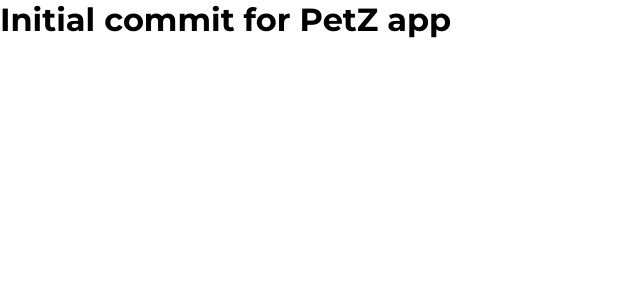
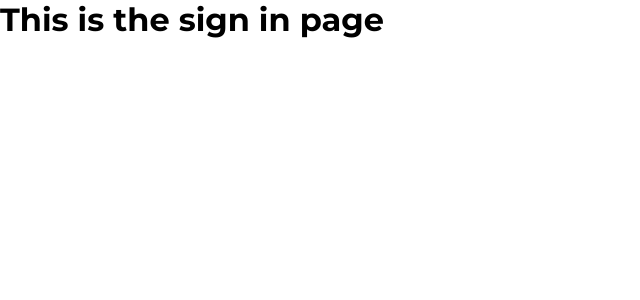
Before and after one commit to MateusOli21/petz-frontend, a React (Create React App) app: page / in a window 1280 px wide. Shown: the top 300 px of the page, without its empty margins (0-640 px from the left). Built offline with nearby package versions, Linux system fonts and the light colour scheme.

Commit message:
Created and setted up routes. Added styled components for styling.

```diff
--- a/package.json
+++ b/package.json
@@ -6,10 +6,12 @@
     "@testing-library/jest-dom": "^4.2.4",
     "@testing-library/react": "^9.3.2",
     "@testing-library/user-event": "^7.1.2",
-    "node-sass": "^4.14.1",
+    "history": "^4.10.1",
     "react": "^16.13.1",
     "react-dom": "^16.13.1",
-    "react-scripts": "3.4.1"
+    "react-router-dom": "^5.2.0",
+    "react-scripts": "3.4.1",
+    "styled-components": "^5.1.1"
   },
   "scripts": {
     "start": "react-scripts start",
--- a/src/App.js
+++ b/src/App.js
@@ -1,11 +1,17 @@
 import React from 'react';
-import './styles/global.scss';
+import { Router } from 'react-router-dom';
+
+import Routes from './routes';
+import history from './services/history';
+
+import GlobalStyle from './styles/global';
 
 function App() {
   return (
-    <div className="App">
-      <h1>Initial commit for PetZ app</h1>
-    </div>
+    <Router history={history}>
+      <Routes />
+      <GlobalStyle />
+    </Router>
   );
 }
 
--- /dev/null
+++ b/src/pages/Dashboard/index.js
@@ -0,0 +1,13 @@
+import React from 'react';
+
+// import { Container } from './styles';
+
+function Dashboard() {
+  return (
+    <div>
+      <h1>this is dashboard</h1>
+    </div>
+  );
+}
+
+export default Dashboard;
--- /dev/null
+++ b/src/pages/SignIn/index.js
@@ -0,0 +1,13 @@
+import React from 'react';
+
+// import { Container } from './styles';
+
+function SignIn() {
+  return (
+    <div>
+      <h1>This is the sign in page</h1>
+    </div>
+  );
+}
+
+export default SignIn;
--- /dev/null
+++ b/src/pages/_layouts/auth/index.js
@@ -0,0 +1,5 @@
+import React from 'react';
+
+export default function AuthLayout({ children }) {
+  return <div>{children}</div>;
+}
--- /dev/null
+++ b/src/pages/_layouts/default/index.js
@@ -0,0 +1,5 @@
+import React from 'react';
+
+export default function DefaultLayout({ children }) {
+  return <div>{children}</div>;
+}
--- /dev/null
+++ b/src/routes/Route.js
@@ -0,0 +1,34 @@
+import React from 'react';
+import { Route, Redirect } from 'react-router-dom';
+
+import AuthLayout from '../pages/_layouts/auth';
+import DefaultLayout from '../pages/_layouts/default';
+
+export default function RouteWrapper({
+  component: Component,
+  isPrivate,
+  ...rest
+}) {
+  const signed = false;
+
+  if (!signed && isPrivate) {
+    return <Redirect to="/" />;
+  }
+
+  if (signed && !isPrivate) {
+    return <Redirect to="dashboard" />;
+  }
+
+  const Layout = signed ? DefaultLayout : AuthLayout;
+
+  return (
+    <Route
+      {...rest}
+      render={(props) => (
+        <Layout>
+          <Component {...props} />
+        </Layout>
+      )}
+    />
+  );
+}
--- /dev/null
+++ b/src/routes/index.js
@@ -0,0 +1,16 @@
+import React from 'react';
+import { Switch } from 'react-router-dom';
+
+import Route from './Route';
+
+import SignIn from '../pages/SignIn';
+import Dashboard from '../pages/Dashboard';
+
+export default function Routes() {
+  return (
+    <Switch>
+      <Route exact path="/" component={SignIn} />
+      <Route path="/dashboard" component={Dashboard} isPrivate />
+    </Switch>
+  );
+}
--- /dev/null
+++ b/src/services/history.js
@@ -0,0 +1,5 @@
+import { createBrowserHistory } from 'history';
+
+const history = createBrowserHistory();
+
+export default history;
--- a/src/styles/global.scss
+++ b/src/styles/global.js
@@ -1,3 +1,7 @@
+import { createGlobalStyle } from 'styled-components';
+
+export default createGlobalStyle`
+
 @import url('https://fonts.googleapis.com/css2?family=Montserrat:wght@100;300;400;700&display=swap');
 
 * {
@@ -38,3 +42,5 @@ ul {
 button {
   cursor: pointer;
 }
+
+`;
```
Also changed, not shown: 1 other file (tests, documents, lock files or other folders).
